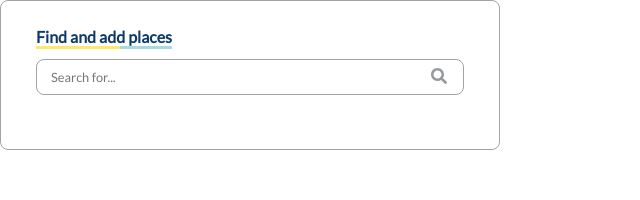
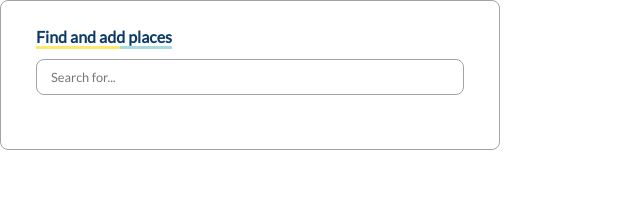
Before and after one commit to shizuko-akamoto/Trecipe, a React (Create React App) app: page / in a window 1280 px wide. Shown: the top 200 px of the page, without its empty margins (0-640 px from the left). Built offline with nearby package versions, Linux system fonts and the light colour scheme.

Commit message:
Address CR comments

```diff
--- a/src/components/SearchBarPopup/SearchBarPopup.tsx
+++ b/src/components/SearchBarPopup/SearchBarPopup.tsx
@@ -65,10 +65,7 @@ export class SearchBarPopup extends React.Component<{}, SearchBarState> {
             resolve(results);
         })
             .then((results: Destination[]) => {
-                this.setState({ resultsOpen: true, loading: false, searchKey: searchInput });
-
-                // Todo: this needs to be restored afterwards!
-                // this.setState({ resultsOpen: true, results: results, loading: false });
+                this.setState({ resultsOpen: true, results: results, loading: false });
             })
             .catch((err) => {
                 this.setState({
@@ -80,13 +77,11 @@ export class SearchBarPopup extends React.Component<{}, SearchBarState> {
     }
 
     private addRemovePlace (id: number) {
-        const elementsIndex = this.state.results.findIndex(element => element.id === id);
-        let newResults = [...this.state.results];
-        newResults[elementsIndex] = { ...newResults[elementsIndex], isAdded: !newResults[elementsIndex].isAdded}
-        this.setState({
-            results: newResults,
-            resultsOpen: true
-        })
+        this.setState(state => (
+          {
+              results: state.results.map(dest => dest.id === id ? {...dest, isAdded: !dest.isAdded} : dest),
+          }
+        ));
     }
 
     componentDidMount(): void {
@@ -109,7 +104,6 @@ export class SearchBarPopup extends React.Component<{}, SearchBarState> {
 
     private renderSearchResults() {
         const { results } = this.state;
-        // console.log(this.state.resultsOpen)
         if (this.state.resultsOpen && _.isArray(results) && !_.isEmpty(results)) {
             return (
                 <div className="results-container">
@@ -119,12 +113,11 @@ export class SearchBarPopup extends React.Component<{}, SearchBarState> {
                             // TODO: replace with valid href
                             // TODO:<a href> remount the entire component, fix when connecting to backend.
                             <li className="results-entry" key={result["name"]} onClick={() =>this.addRemovePlace(result["id"])}>
-                                <a href="placeholder">
+                                <div className="result">
                                     <span className="placeName">{result["name"]}</span>
                                     <span className="address">{result["address"]}</span>
-                                </a>
-                                <a href="placeholder">
-                                <FontAwesomeIcon className={result["isAdded"] ? "checked" : "checked icon-hidden"} icon="check" fixedWidth /></a>
+                                </div>
+                                <FontAwesomeIcon className={result["isAdded"] ? "checked" : "checked icon-hidden"} icon="check" />
                             </li>
                         ))}
                     </ul>
@@ -146,13 +139,10 @@ export class SearchBarPopup extends React.Component<{}, SearchBarState> {
                                 className="search-input"
                                 onChange={this.handleOnSearchInputChange.bind(this)}
                             />
-                            <button type="submit" className="search-button">
-                                <FontAwesomeIcon icon="search" fixedWidth />
-                            </button>
                         </form>
-                        {this.renderSearchResults()}
                     </div>
                 </div>
+                {this.renderSearchResults()}
             </div>
         )
     }
--- a/src/components/SearchBarPopup/searchBarPopup.scss
+++ b/src/components/SearchBarPopup/searchBarPopup.scss
@@ -5,7 +5,8 @@
     font-family: $default-font-family;
     background-color: $tc-white;
     width: 500px;
-    height: 150px;
+    min-height: 150px;
+    height: fit-content;
     box-sizing: border-box;
     border-radius: 8px;
     border: 1px solid $silver-gray;
@@ -58,33 +59,17 @@
     outline: none;
     padding: 0 6px;
   }
-
-  .search-button {
-    font-size: $default-font-size;
-    flex: 0 0;
-    border: none;
-    background: none;
-    cursor: pointer;
-    svg {
-      color: $mid-gray;
-      opacity: 0.6;
-      transition: all 0.2s ease-in-out;
-    }
-    &:hover svg {
-      opacity: 0.9;
-    }
-  }
 }
 
 .results-container {
-  position: absolute;
-  min-width: 18.75rem;
+  height: 100%;
+  overflow: hidden;
+  overflow-y:scroll;
   font-size: $default-font-size;
   font-family: $default-font-family;
-  box-shadow: rgba($tc-black, 0.12) 0 5px 12px;
-  border-radius: 0 0 8px 8px;
   padding: 1em 0;
   background-color: $tc-white;
+
   .results-list {
     padding: 0;
     margin: 0;
@@ -100,11 +85,12 @@
     width: max-content;
     text-align: start;
     cursor: pointer;
-    a {
+    .result {
       color: $mid-gray;
       text-decoration: none;
     }
-    a span {
+    .result span {
+
         min-width: 18.10rem;
         display: block;
     }
```
